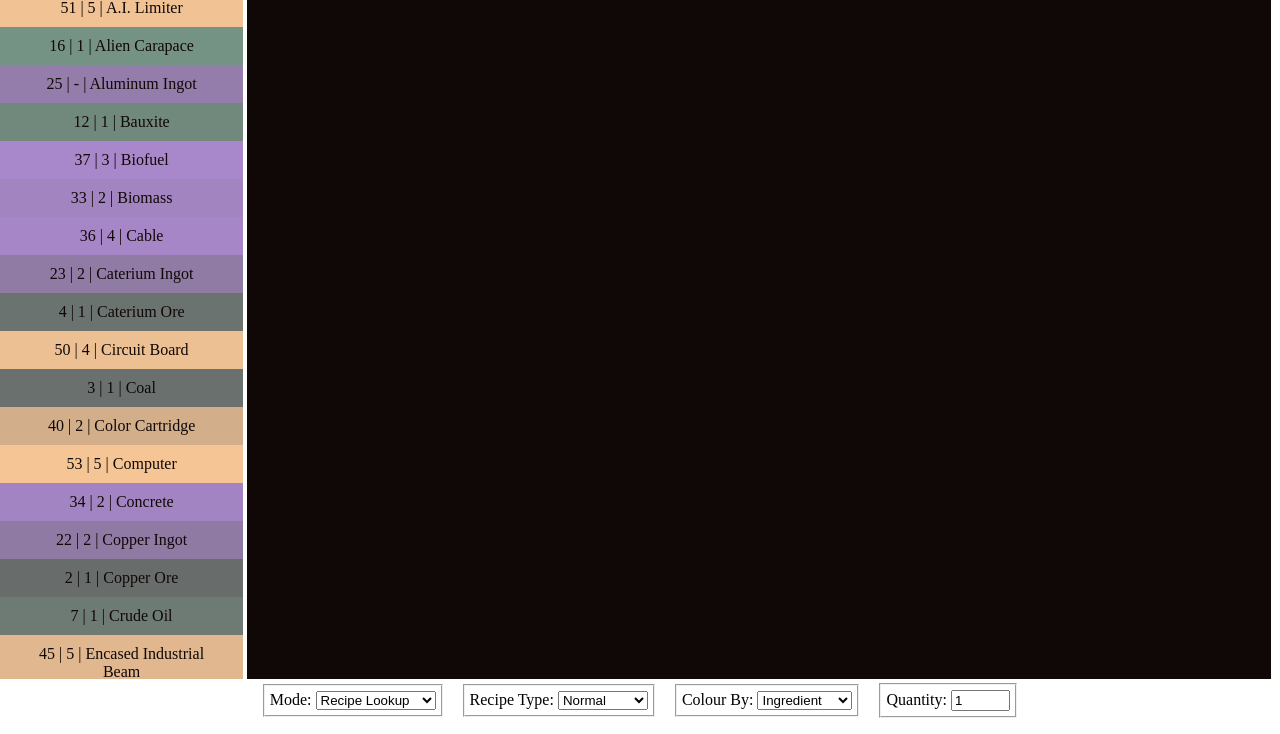
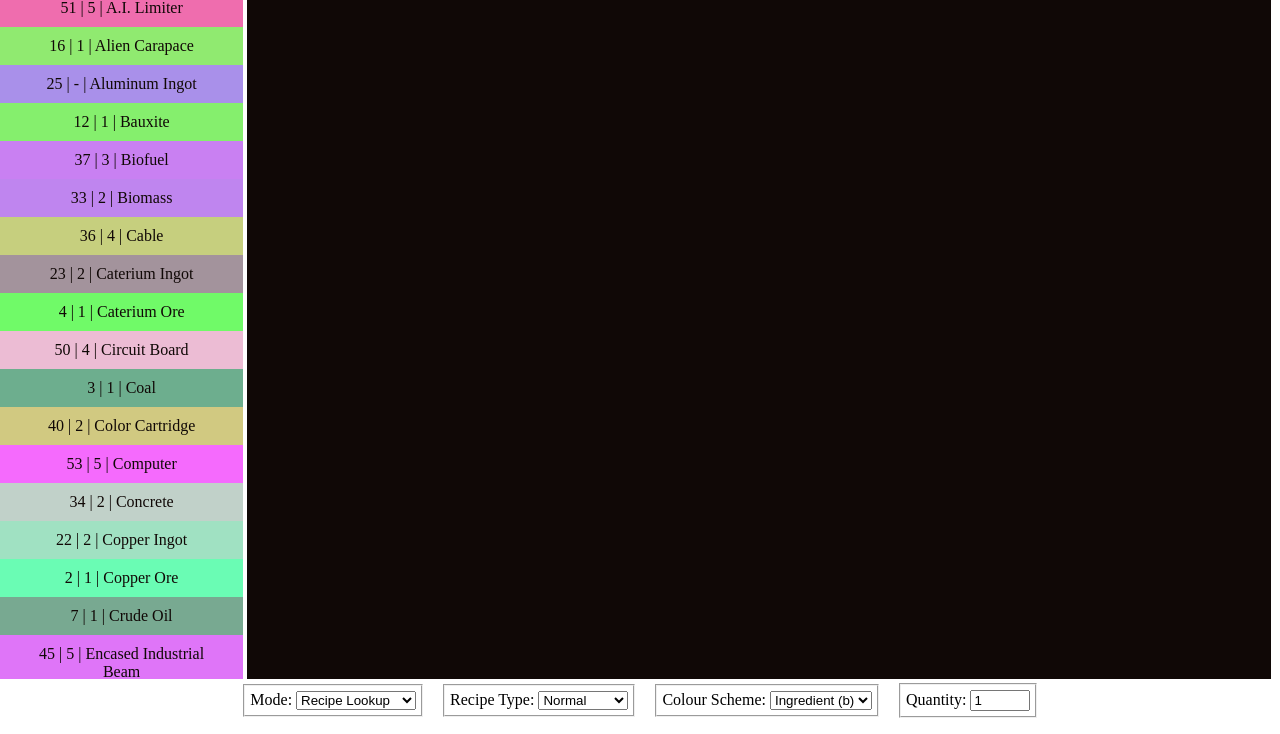
Before and after one commit to dittopower/satisfactoryHelper, a plain HTML site: page index.html in a window 1280 px wide. Shown: the part 82-816 px from the top of the page. Drawn offline with Linux system fonts and the light colour scheme.

Commit message:
Full linear colour scheme

```diff
--- a/factory.js
+++ b/factory.js
@@ -22,7 +22,9 @@ const recipeModeList = {
 };
 const colourSchemeList = {
 	"crafting": "crafting",
-	"ingredient": "ingredient"
+	"ingredientB": "ingredientB",
+	"ingredientG": "ingredientG",
+	"ingredientR": "ingredientR"
 };
 let trackingRows = [];
 let trackingColumns = [];
@@ -111,10 +113,10 @@ function runAsync(func) {
 
 function recipeColours(recipe) {
 	switch (colourScheme) {
-		case colourSchemeList.ingredient:
+		case colourSchemeList.crafting:
+			return calcTierColour(getTotalCraftingTier(), getRecipeCraftingTier(recipe));
+		default:
 			return calcTierColour(totalItems, getRecipeNumber(recipe));
-		default:
-			return calcTierColour(getTotalCraftingTier(), getRecipeCraftingTier(recipe));
 	}
 }
 
@@ -181,29 +183,58 @@ function clearDisplay() {
 	})
 }
 
+function minMax(value, min, max) {
+	return Math.max( //Value should not be smaller than min
+		min,
+		Math.min(max, value) //Value should not be larger than max
+	);
+}
+
+function minMaxRGB(value) {
+	return minMax(value, 0, 200);
+}
+
+
 function calcTierColour(totalTiers, thisTier) {
 	logBeginSub(arguments);
 	totalTiers = Number.parseInt(totalTiers);
 	thisTier = Number.parseInt(thisTier);
-	const modifier = (thisTier + 1) / (totalTiers + 1);
-	const total = 255 * 3 * modifier;
-	const thirds = 256 / 3;
 	const colours = new Array();
-	if (total < 256) {
-		colours["green"] = thirds * 3 * modifier;
-		colours["blue"] = thirds * 2 * modifier;
-		colours["red"] = thirds * 1 * modifier;
-	} else if (total < 512) {
-		colours["green"] = thirds * 1 * modifier;
-		colours["blue"] = thirds * 3 * modifier;
-		colours["red"] = thirds * 2 * modifier;
-	} else {
-		colours["green"] = thirds * 2 * modifier;
-		colours["blue"] = thirds * 1 * modifier;
-		colours["red"] = thirds * 3 * modifier;
+
+	const modifier = thisTier / totalTiers;
+	const max = 256;
+	const total = max ** 3;
+	const square = max ** 2;
+	const value = Math.round(total * modifier);
+
+	// let hex = value.toString(16);
+	// colours["red"] = +("0x" + hex.substr(0, hex.length / 3));
+	// colours["green"] = +("0x" + hex.substr(hex.length / 3, hex.length / 3));
+	// colours["blue"] = +("0x" + hex.substr(hex.length / 3 * 2, hex.length / 3));
+	let one, two, three = "";
+	switch (colourScheme) {
+		case colourSchemeList.ingredientG:
+			one = "blue";
+			two = "red";
+			three = "green";
+			break;
+		case colourSchemeList.ingredientR:
+			one = "red";
+			two = "green";
+			three = "blue";
+			break;
+		default:
+			one = "blue";
+			two = "green";
+			three = "red";
+			break;
 	}
 
-	logEndSub();
+	colours[one] = Math.round(value / square % (1 / max) * square);
+	colours[two] = Math.trunc(value / square % 1 * max);
+	colours[three] = Math.trunc(value / square);
+
+	logEndSub(colours);
 	return colours;
 }
 
--- a/index.html
+++ b/index.html
@@ -87,9 +87,11 @@
 					<option value="machine">Automation</option>
 				</select>
 			</fieldset><fieldset>
-				<label for="colourScheme">Colour By: </label>
+				<label for="colourScheme">Colour Scheme: </label>
 				<select id="colourScheme">
-					<option value="ingredient">Ingredient</option>
+					<option value="ingredientB">Ingredient (b)</option>
+					<option value="ingredientG">Ingredient (g)</option>
+					<option value="ingredientR">Ingredient (r)</option>
 					<option value="crafting">Crafting Tier</option>
 				</select>
 			</fieldset><fieldset>
--- a/stylise.css
+++ b/stylise.css
@@ -78,6 +78,7 @@ header #deamon {
 body {
     margin: 0;
     overflow: hidden;
+    background: #ffffff;
 }
 
 article table {
```
